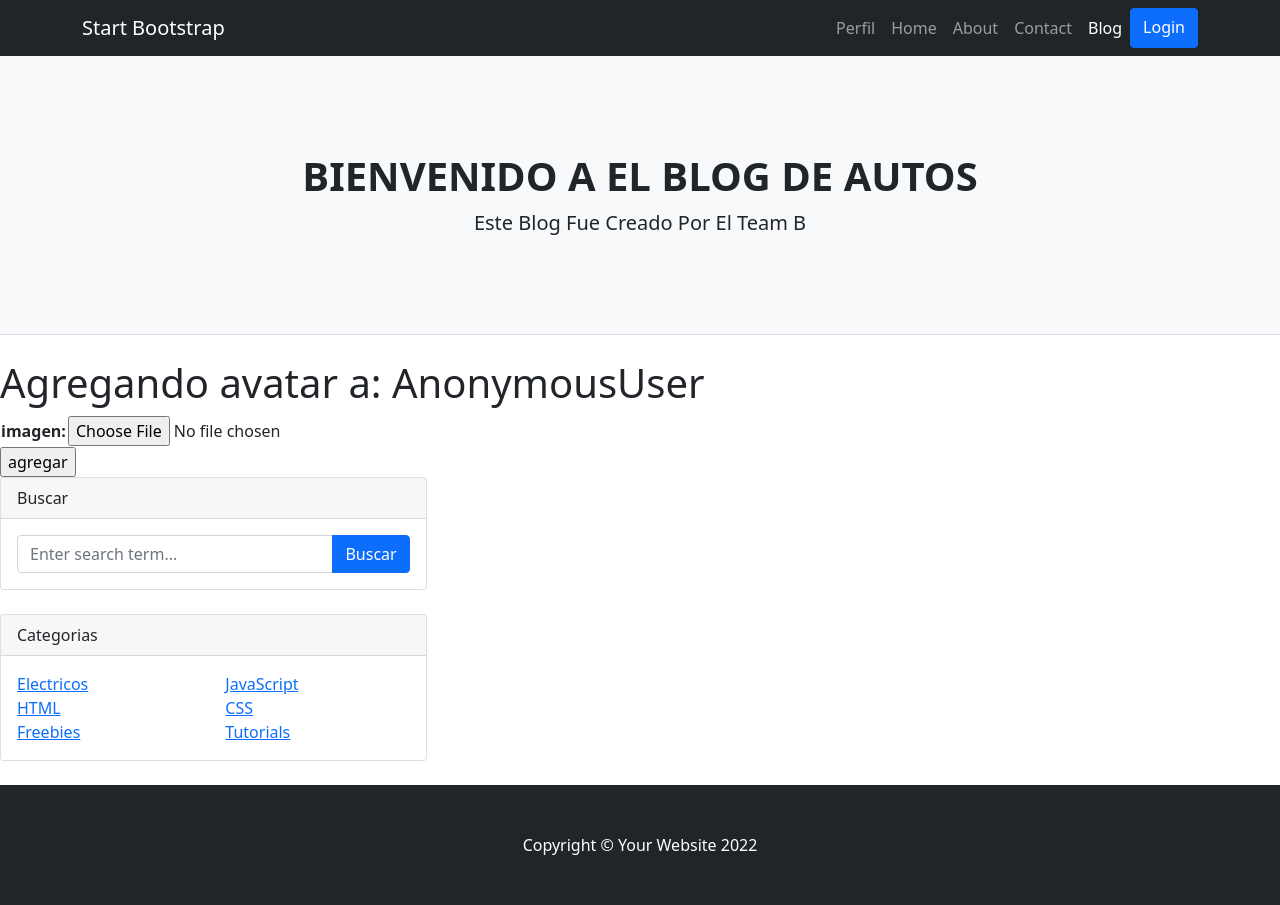
After one commit to BrianMarchese/proyecto-final-coderhouse, a Django app: page /login/agregar_avatar/ in a window 1280 px wide. The commit adds this page. Run offline with Django 4.2, Linux system fonts and the light colour scheme; some libraries are stand-ins or nearby versions.

Commit message:
agregado de formulario de agregar avatar

```diff
--- a/login/forms.py
+++ b/login/forms.py
@@ -23,3 +23,6 @@
         model = User
         fields = ['username', 'password1', 'password2', 'first_name', 'last_name']
         help_texts = {k:"" for k in fields}
+
+class Avatar_Form(forms.Form):#formulario de avatar
+    imagen = forms.ImageField(label='imagen')#se agrega el campo imagen
--- a/login/models.py
+++ b/login/models.py
@@ -26,4 +26,4 @@
 
 class Avatar(models.Model):#modelo de avatar
     user= models.ForeignKey(User, on_delete=models.CASCADE)#campo usuario
-    imagen= models.ImageField(upload_to='', null=True, blank=True)#campo imagen
+    imagen= models.ImageField(upload_to='', null= True, blank=True, default='avatar_default.jpg')#campo imagen
--- a/login/urls.py
+++ b/login/urls.py
@@ -17,5 +17,6 @@
     path('about/', about, name='about'),
     path('editar_perfil/', editar_Perfil, name='editar_perfil'),
     path('usuario_detalle/', usuario_detalle, name='usuario_detalle'),
+    path('agregar_avatar/', agregar_avatar, name='agregar_avatar'),
 
 ]
--- a/login/views.py
+++ b/login/views.py
@@ -1,7 +1,8 @@
+from tkinter import N
 from django.shortcuts import render
 from django.contrib.auth.forms import AuthenticationForm
 from django.contrib.auth import login, logout, authenticate
-from login.forms import UserRegisterForm, UserEditForm
+from login.forms import UserRegisterForm, UserEditForm, Avatar_Form
 from .models import Categoria, Post, Avatar
 from django.views.generic import DetailView, CreateView, UpdateView
 from django.urls import reverse_lazy
@@ -12,7 +13,7 @@
 
 
 def inicio(request): #vista de inicio
-    imagen = Avatar.objects.filter(user=request.user.id)[0].imagen.url
+    imagen= Avatar.objects.filter(user= request.user.id)[0].imagen.url
     return render (request, "inicio.html", {'imagen':imagen})
 
 def login_request(request): # vista para loguear
@@ -98,6 +99,20 @@
 
 @login_required
 def usuario_detalle(request): #vista para detalle de usuario
-    imagen = Avatar.objects.filter(user=request.user.id)[0].imagen.url
     usuario= User.objects.all() #se obtiene el usuario
+    imagen= Avatar.objects.filter(user= request.user.id)[0].imagen.url
     return render(request, 'usuario_detalle.html', {'usuario':usuario, 'imagen':imagen}) #vista para crear un post
+
+def agregar_avatar(request): #vista para agregar avatar
+    if request.method == 'POST': #si el metodo es post
+        formulario= Avatar_Form(request.POST, request.FILES) #se crea un formulario con los datos del request
+        if formulario.is_valid(): #si el formulario es valido
+            avatar_viejo= Avatar.objects.get(user=request.user)
+            if(avatar_viejo.imagen):
+                avatar_viejo.delete()
+            avatar= Avatar(user=request.user, imagen=formulario.cleaned_data['imagen']) #se crea un avatar con los datos del request
+            avatar.save() #se guarda el avatar
+            return render(request, 'inicio.html', {'usuario':request.user, 'mensaje':'AVATAR AGREGADO EXITOSAMENTE'})
+    else: #si el metodo no es post
+        formulario= Avatar_Form() #se crea un formulario
+    return render(request, 'agregar_avatar.html', {'formulario':formulario, 'usuario':request.user}) #se redirecciona a la pagina de agregar avatar
--- a/proyecto_final/views.py
+++ b/proyecto_final/views.py
@@ -4,4 +4,5 @@
 from django.contrib.auth.decorators import login_required
 from login.models import Avatar
 def inicio(request): #vista de inicio
-    return render (request, "inicio.html")
+    imagen= Avatar.objects.filter(user= request.user.id)[0].imagen.url
+    return render (request, "inicio.html", {'imagen':imagen})
--- /dev/null
+++ b/templates/agregar_avatar.html
@@ -0,0 +1,20 @@
+{% extends "padre.html" %}
+
+{% load static %}
+
+{% block contenido_que_cambia %}
+
+<h1> Agregando avatar a: {{ usuario }}</h1>
+
+
+<form action= "{% url 'agregar_avatar' %}" method="POST" enctype="multipart/form-data"> {% csrf_token %}
+
+    <table>
+        {{ formulario.as_table }}
+    </table>
+
+    <input type="submit" value="agregar">
+
+</form>
+
+{% endblock %}
--- a/templates/padre.html
+++ b/templates/padre.html
@@ -29,6 +29,7 @@
                             <a class="btn btn-primary" href="{% url 'login'  %}">Login</a>
                         {% else %}
                             <img src="{{ imagen }}" alt="imagen de perfil"/>
+                            <a class="btn btn-primary" href="{% url 'logout'  %}">Logout</a>
                         {% endif %}
                     </ul>
                 </div>
```
Also changed, not shown: db.sqlite3, login/migrations/0002_alter_avatar_imagen.py (added), media/AVATAR.jpg (added), media/avatar-internet-social-profile-vector-260nw-193292207.jpg (added), media/avatar-maker.jpg (deleted), media/avatar_default.jpg (added), media/el-nuevo-audi-tt-ya-esta-en-la-argentina.jpg (deleted).
